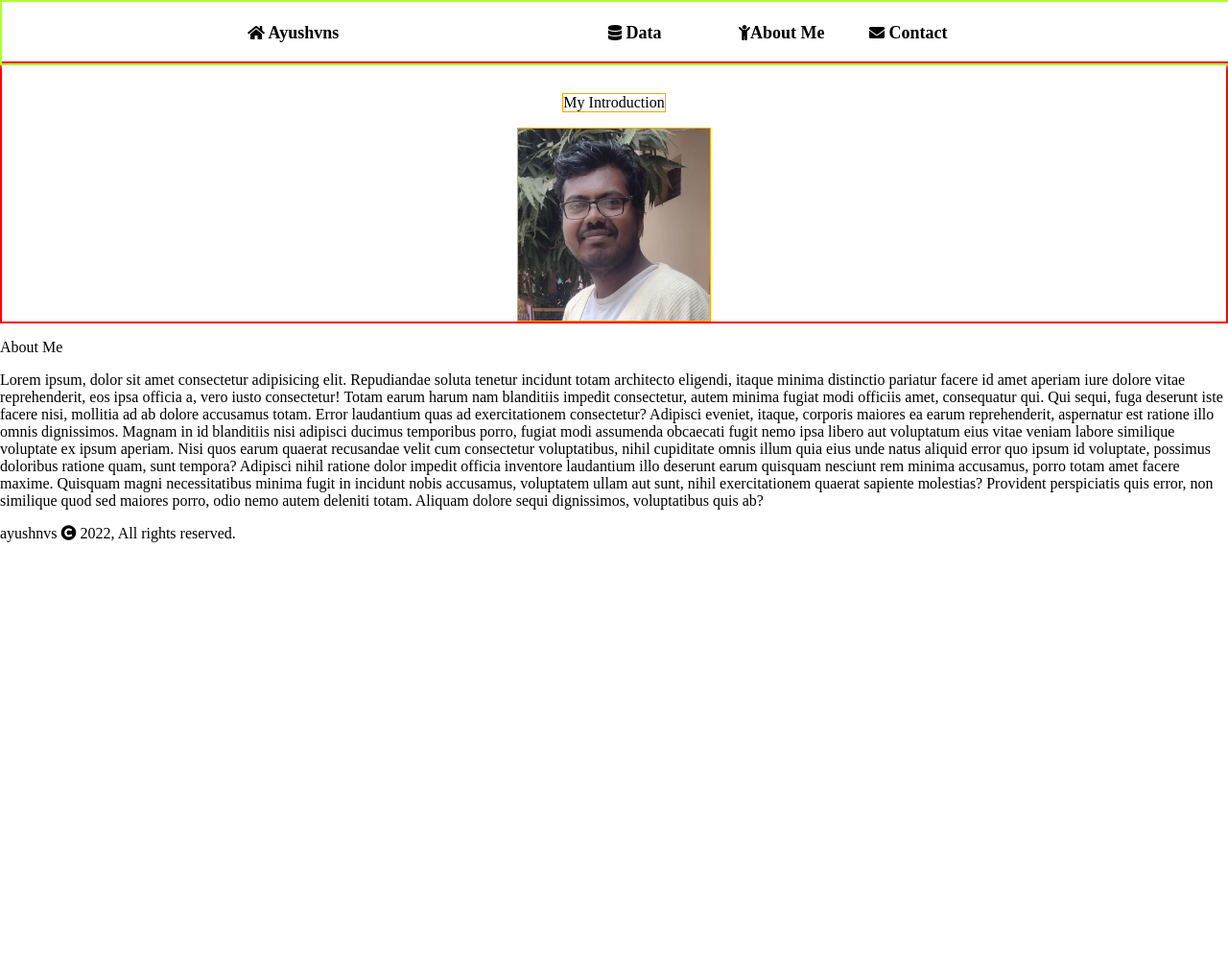
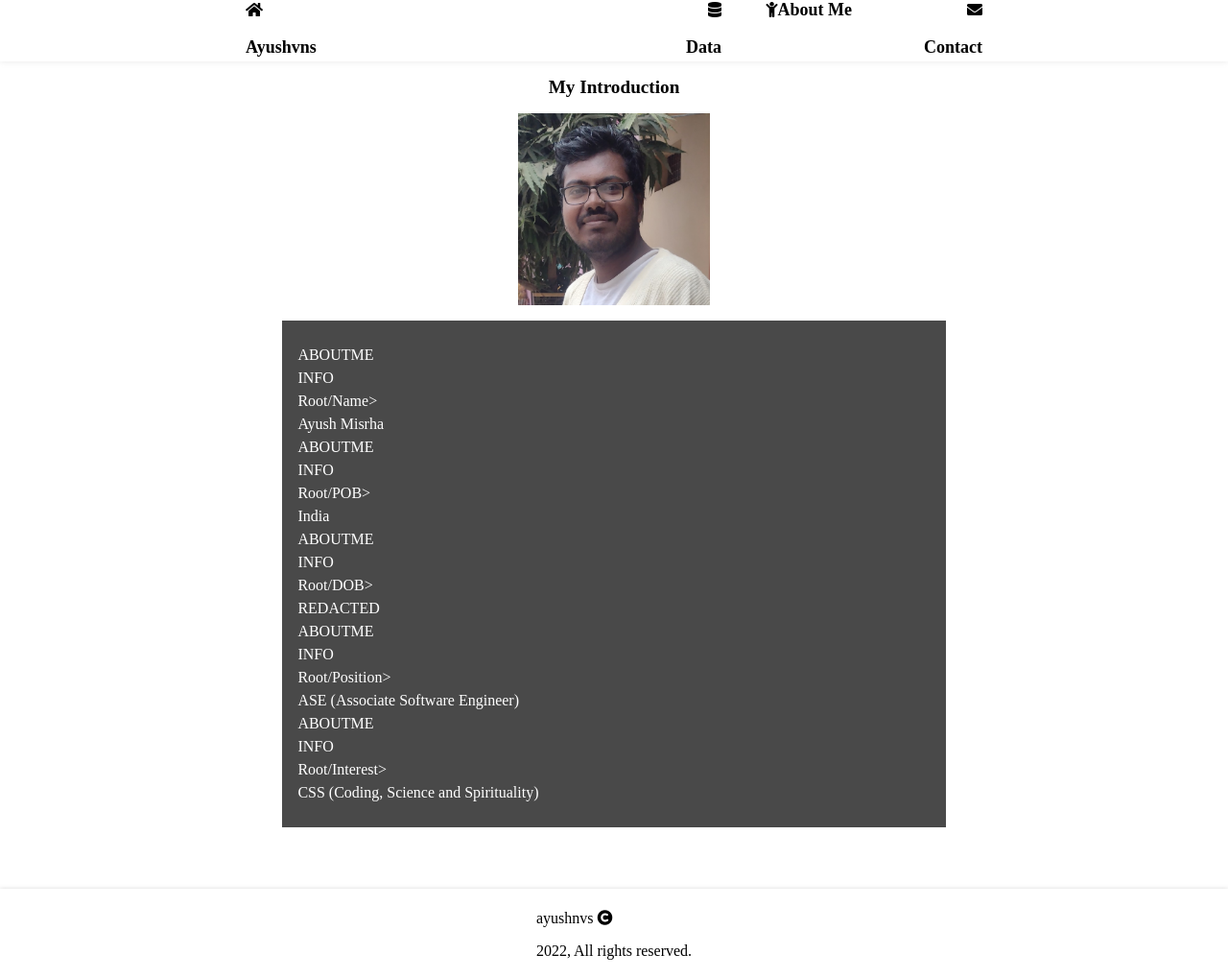
Before and after one commit to ayushnvs/ayushnvs.github.io, a plain HTML site: page pages/new/aboutme.html in a window 1280 px wide. Shown: the whole page at 96% size. Before the commit the page ends 800 px from the top, so only its background shows below. Drawn offline with Linux system fonts and the light colour scheme.

Commit message:
Changes in few files

```diff
--- a/pages/new/aboutme.css
+++ b/pages/new/aboutme.css
@@ -1,26 +1,28 @@
-:root {
-	--primary: white;
-	--shadow: 0 1px 5px rgba(233, 232, 232, 0.8);
-}
-
 body {
 	margin: 0;
-	display: grid;
-	grid-template-areas:
-	'title-bar'
-	'top-container';
 }
-
+.menus a {
+	text-decoration: none;
+	color: black;
+	font-weight: bold;
+	font-size: large;
+}
+a:hover {
+	color: blue;
+}
 .title-bar {
 	position: fixed;
 	z-index: 1;
-	/* background: white; */
+	background: white;
 	width: 100%;
-	box-shadow: var(--shadow);
+	box-shadow: 0 1px 5px rgba(233, 232, 232, 0.8);
 	height: 4em;
 	display: grid;
 	grid-template-columns: 1fr 3fr 1fr;
-	border: 2px solid greenyellow;
+}
+
+.logo {
+	align-self: start;
 }
 
 .menus {
@@ -30,38 +32,62 @@ body {
 	gap: 1em;
 }
 
-.menus a {
-	text-decoration: none;
-	color: black;
-	font-weight: bold;
-	font-size: large;
+.menu-option {
+	text-align: right;
 }
 
-.menus a:hover {
-	color: blue;
+.main-section {
+	padding: 4em;
+	display: grid;
+	grid-template-columns: 1fr 3fr 1fr;
 }
 
 .top-container {
-	margin-top: 4em;
-	padding-top: 0;
 	display: grid;
-	grid-template-rows: 1fr 4fr;
-	gap: 1em;
-	border: 2px solid red;
+	grid-template-rows: auto;
+	/* gap: 1rem; */
+}
+
+.heading {
+	padding: 1rem;
+	text-align: center;
+	font-weight: bold;
+	font-size: larger;
 }
 
 .me {
 	background: url(../../img/myphotosq.jpg);
+	background-size: cover;
+	width: 200px;
 	height: 200px;
-	width: 200px;
-	background-size: cover;
-	background-position: center;
-	border: 1px solid orange;
 	justify-self: center;
 }
 
-.heading {
-	border: 1px solid orange;
-	align-self: end;
+.content {
+	margin-top: 1rem;
+	padding: 1rem;
+	text-align: justify;
+	background: rgb(73, 73, 73);
+	line-height: 0.5;
+}
+
+.content p {
+	color: white;
+	display: grid;
+	grid-template-areas:
+	'color-1 color-2 color-3'
+	'color-1 color-2 color-3';
+
+}
+
+footer {
+	box-shadow: 0 1px 5px rgba(184, 183, 183, 0.8);
+	height: 6em;
+	display: grid;
+	grid-template-columns: 1fr;
+}
+
+.copyright {
 	justify-self: center;
+	align-self: center;
 }
--- a/pages/new/aboutme.html
+++ b/pages/new/aboutme.html
@@ -4,6 +4,7 @@
 	<meta charset="UTF-8">
 	<meta http-equiv="X-UA-Compatible" content="IE=edge">
 	<meta name="viewport" content="width=device-width, initial-scale=1.0">
+	<link href="https://fonts.googleapis.com/css?family=Lobster" rel="stylesheet" type="text/css">
 	<link rel="stylesheet" href="https://cdnjs.cloudflare.com/ajax/libs/font-awesome/5.9.0/css/all.css">
 	<link rel="stylesheet" href="aboutme.css">
 	<title>Me</title>
@@ -14,30 +15,37 @@
 		<nav class='title-bar'>
 			<div class='blank'></div>
 			<div class='menus'>
-				<div class='logo'><i class='fas fa-home'></i><a href='../../'> Ayushvns</a></div>
-				<div class='menu-option'><i class='fas fa-database'></i><a href='#'> Data</a></div>
+				<div class='logo'><i class='fas fa-home'></i><a href='../../'></p><p> Ayushvns</a></div>
+				<div class='menu-option'><i class='fas fa-database'></i><a href='../dataSangrah.html'></p><p> Data</a></div>
 				<div class='menu-option'><i class='fas fa-child'></i><a href='aboutme.html'>About Me</a></div>
-				<div class='menu-option'><i class='fas fa-envelope'></i><a href='#'> Contact</a></div>
+				<div class='menu-option'><i class='fas fa-envelope'></i><a href='#'></p><p> Contact</a></div>
 			</div>
 			<div class='blank'></div>
 		</nav>
 
+		<!-- Main Content Section -->
+		<section class='main-section'>
+			<!-- Left side area. -->
+			<div class='blank'></div>
+			<!-- Main Area -->
+			<div class='main-content'>
 				<!-- Top Container -->
 				<section class="top-container">
 					<div class="heading">My Introduction</div>
 					<div class="me">
-				<!-- <img src="../../img/myphotosq.jpg" alt="my-photo" width="200" height="200"> -->
+						<!-- <img src="../../img/myphotosq.jpg" alt="my-photo" width="200" height="200"></p><p> -->
 					</div>
 				</section>
 
 				<!-- Text Container -->
 				<section class="text-container">
-			<div class="blank"></div>
 					<div class="content">
-				<p>About Me</p>
-				<p>Lorem ipsum, dolor sit amet consectetur adipisicing elit. Repudiandae soluta tenetur incidunt totam architecto eligendi, itaque minima distinctio pariatur facere id amet aperiam iure dolore vitae reprehenderit, eos ipsa officia a, vero iusto consectetur! Totam earum harum nam blanditiis impedit consectetur, autem minima fugiat modi officiis amet, consequatur qui. Qui sequi, fuga deserunt iste facere nisi, mollitia ad ab dolore accusamus totam. Error laudantium quas ad exercitationem consectetur? Adipisci eveniet, itaque, corporis maiores ea earum reprehenderit, aspernatur est ratione illo omnis dignissimos. Magnam in id blanditiis nisi adipisci ducimus temporibus porro, fugiat modi assumenda obcaecati fugit nemo ipsa libero aut voluptatum eius vitae veniam labore similique voluptate ex ipsum aperiam. Nisi quos earum quaerat recusandae velit cum consectetur voluptatibus, nihil cupiditate omnis illum quia eius unde natus aliquid error quo ipsum id voluptate, possimus doloribus ratione quam, sunt tempora? Adipisci nihil ratione dolor impedit officia inventore laudantium illo deserunt earum quisquam nesciunt rem minima accusamus, porro totam amet facere maxime. Quisquam magni necessitatibus minima fugit in incidunt nobis accusamus, voluptatem ullam aut sunt, nihil exercitationem quaerat sapiente molestias? Provident perspiciatis quis error, non similique quod sed maiores porro, odio nemo autem deleniti totam. Aliquam dolore sequi dignissimos, voluptatibus quis ab?</p>
+						<p class="color-1">ABOUTME</p><P class="color-2">INFO</P><p class="color-3">Root/Name></p><p> Ayush Misrha</p>
+						<p class="color-1">ABOUTME</p><P class="color-2">INFO</P><p class="color-3">Root/POB></p><p> India</p>
+						<p class="color-1">ABOUTME</p><P class="color-2">INFO</P><p class="color-3">Root/DOB></p><p> REDACTED</p>
+						<p class="color-1">ABOUTME</p><P class="color-2">INFO</P><p class="color-3">Root/Position></p><p> ASE (Associate Software Engineer)</p>
+						<p class="color-1">ABOUTME</p><P class="color-2">INFO</P><p class="color-3">Root/Interest></p><p> CSS (Coding, Science and Spirituality)</p>
 					</div>
-			<div class="blank"></div>
 				</section>
 
 				<!-- Portfolio -->
@@ -47,11 +55,15 @@
 					<div class="hackerrank"></div>
 					<div class="web"></div>
 				</section>
+			</div>
+			<!-- Right side area. -->
+			<div class='blank'></div>
+		</section>
 
 		<!-- Footer -->
 		<footer>
 			<div class='copyright'>
-				<p>ayushnvs <i class='fas fa-copyright'></i> 2022, All rights reserved.</p>
+				<p>ayushnvs <i class='fas fa-copyright'></i></p><p> 2022, All rights reserved.</p>
 			</div>
 		</footer>
 	</div>
```
Also changed, not shown: pages/new/index.html (+8 -6 lines). Lines whose indentation alone changed are shown as unchanged.
